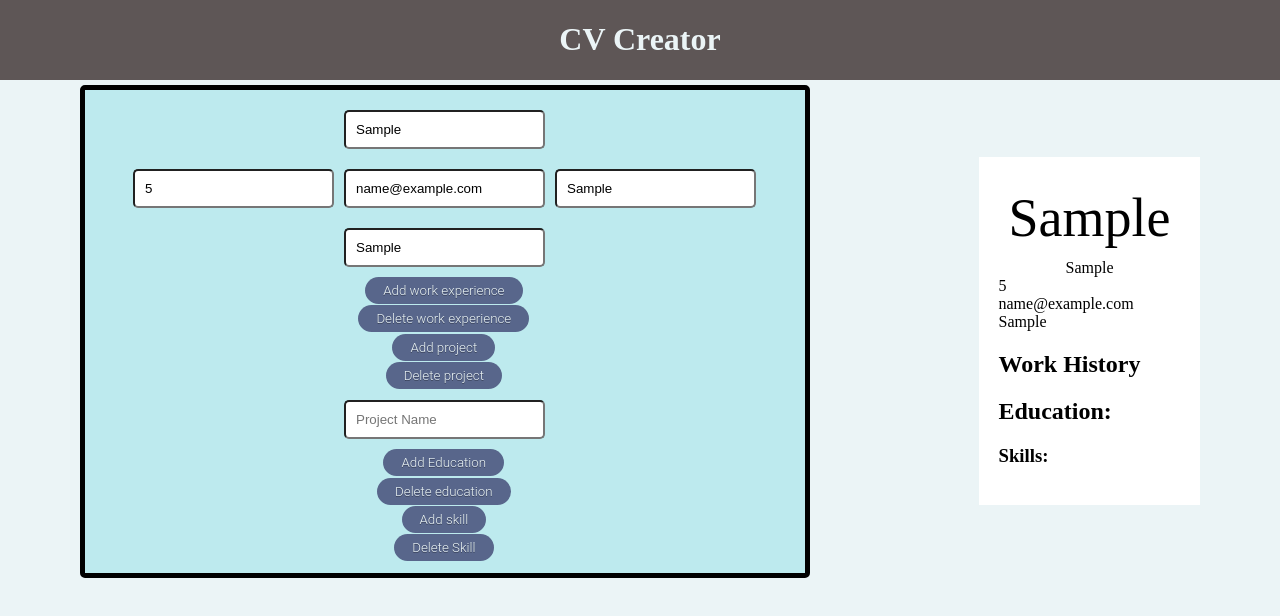
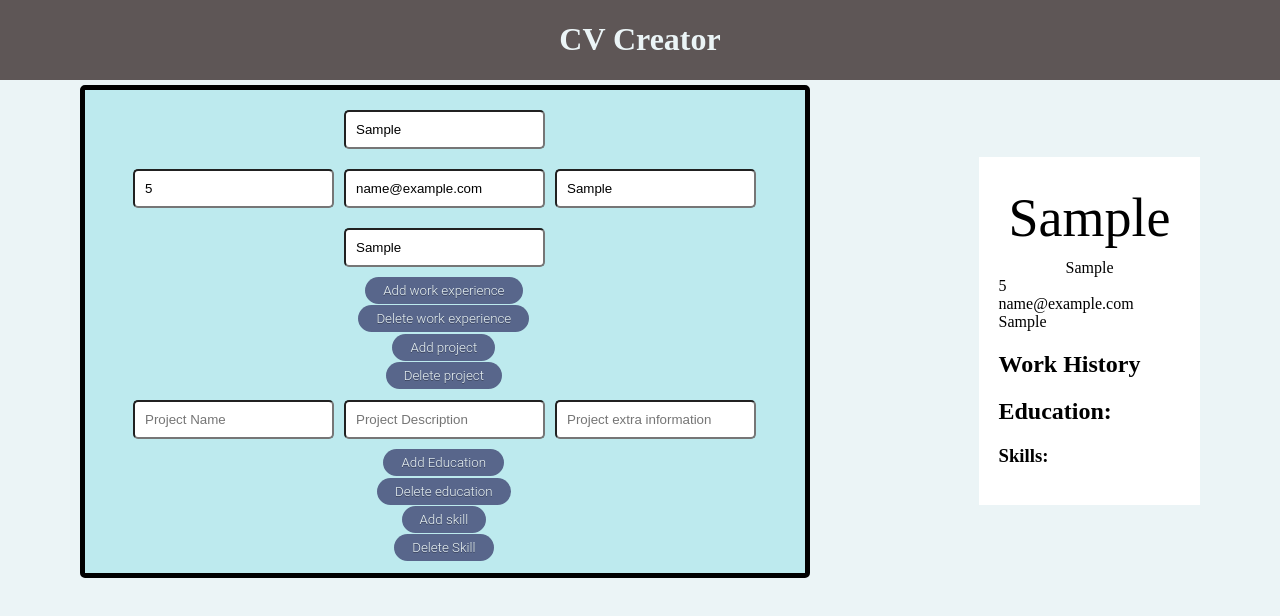
Before and after one commit to 9James9/CVMaker, a React (Create React App) app: page / in a window 1280 px wide. Both pictures are taken after typing "Sample", "5", "name@example.com", "Sample", "Sample" into the empty fields and a click on the button "Add project". Shown: the top 616 px of the page. Built offline with nearby package versions, Linux system fonts and the light colour scheme.

Commit message:
added project extras

```diff
--- a/src/components/Displays/Projects/projectdisplay.js
+++ b/src/components/Displays/Projects/projectdisplay.js
@@ -1,22 +1,47 @@
-import React from 'react';
-import './projectdisplay.css'
+import React from "react";
+import "./projectdisplay.css";
 
-const ProjectDisplay = ({projects}) => {
-    let projectNames = []
+const ProjectDisplay = ({ projects }) => {
+  let projectNames = [];
+  let projectDescriptions = [];
+  let projectExtras = [];
   const handleData = () => {
+    projectNames = [];
+    projectDescriptions = [];
+    projectExtras = [];
     for (let i = 0; i < Object.keys(projects.projects).length; i++) {
-            projectNames.push(projects.projects[i]?.Name)
+      projectNames.push(projects.projects[i]?.Name);
     }
-
+    for (let i = 0; i < Object.keys(projects.projects).length; i++) {
+      projectDescriptions.push(projects.projects[i]?.Description);
     }
+    for (let i = 0; i < Object.keys(projects.projects).length; i++) {
+      projectExtras.push(projects.projects[i]?.Extra);
+    }
+  };
   return (
-      <div className='projectdisplay__container'>
+    <div className="projectdisplay__container">
       {handleData()}
-          <h3>{projectNames[0] && projectNames[0] !== 'undefined' && projectNames[0] !== '' ? 'Projects' : ''}</h3>
-          {projectNames.map((x,i) => {
+      <h3>
+        {projectNames[0] &&
+        projectNames[0] !== "undefined" &&
+        projectNames[0] !== ''
+          ? "Projects"
+          : ''}
+      </h3>
+      {projectNames.map((x, i) => {
         return (
-                  <p key={i}>{projectNames[i] !== '' && projectNames[i] !== 'undefined' ? `${projectNames[i]}` : ''}</p>
-              )
+          <div key={i}>
+            <p>
+              {projectNames[i] !== '' && projectNames[i] !== 'undefined'
+                ? `Name: ${projectNames[i]}`
+                : ''}
+            </p>
+            {}
+            <p>{projectDescriptions[i] !== '' && projectDescriptions[i] !== 'undefined' ? `Description: ${projectDescriptions[i]}` : ''}</p>
+            <p>{projectExtras[i] !== '' && projectExtras[i] !== 'undefined' ? `More info: ${projectExtras[i]}` : ''}</p>
+          </div>
+        );
       })}
     </div>
   );
--- a/src/components/Main/main.js
+++ b/src/components/Main/main.js
@@ -31,30 +31,56 @@ export function Main() {
   const [projects, setProjects] = useState({ projects: ""})
   const [projectInputs, setProjectInputs] = useState([])
 
+  const updateProjectInputDesc = e => {
+    setProjects((prevState) => ({
+      projects: {
+        ...prevState.projects,
+        [projectInputs.length]: {
+          ...prevState.projects[projectInputs.length],
+          Description: e.target.value
+        }
+      }
+    }))
+  }
+
+  const updateProjectInputExtra = e => {
+    setProjects((prevState) => ({
+      projects: {
+        ...prevState.projects,
+        [projectInputs.length]: {
+          ...prevState.projects[projectInputs.length],
+          Extra: e.target.value
+        }
+      }
+    }))
+  }
   const updateProjectInputName = e => {
     setProjects((prevState) => ({
       projects: {
         ...prevState.projects,
         [projectInputs.length]: {
+          ...prevState.projects[projectInputs.length],
           Name: e.target.value
         }
       }
     }))
   }
-  const deleteProjectInputName = e => {
+  const deleteProjectInput = e => {
 
     setProjects((prevState) => ({
       projects: {
         ...prevState.projects,
         [projectInputs.length]: {
-          Name: ''
+          Name: '',
+          Description: '',
+          Extra: ''
         }
       }
     }))
     setProjectInputs(projectInputs.slice(0,-1))
   }
   const addProjectInput = e => {
-    setProjectInputs(projectInputs.concat(<ProjectInput key={projectInputs.length} updateProjectInputName={updateProjectInputName}/>))
+    setProjectInputs(projectInputs.concat(<ProjectInput key={projectInputs.length} updateProjectInputName={updateProjectInputName} updateProjectInputDesc={updateProjectInputDesc} updateProjectInputExtra={updateProjectInputExtra}/>))
   }
   const updateSkill = e => {
     setSkills((prevState) => ({
@@ -236,7 +262,7 @@ export function Main() {
         <button onClick={removeWorkClick}>Delete work experience</button>
         {jobDisplay}
         <button onClick={addProjectInput}>Add project</button>
-        <button onClick={deleteProjectInputName}>Delete project</button>
+        <button onClick={deleteProjectInput}>Delete project</button>
         {projectInputs}
         <button onClick={addEducationClick}>Add Education</button>
         <button onClick={removeEducationClick}>Delete education</button>
--- a/src/components/inputs/Projects/projectinput.js
+++ b/src/components/inputs/Projects/projectinput.js
@@ -1,11 +1,13 @@
 import React from 'react';
 import './projectinput.css'
 
-const ProjectInput = ({updateProjectInputName}) => {
+const ProjectInput = ({updateProjectInputName, updateProjectInputDesc, updateProjectInputExtra}) => {
 
   return (
       <div className='projectinput__container'>
           <input placeholder='Project Name' onChange={e => {updateProjectInputName(e)}}></input>
+          <input placeholder='Project Description' onChange={e => {updateProjectInputDesc(e)}}></input>
+          <input placeholder='Project extra information' onChange={e => {updateProjectInputExtra(e)}}></input>
       </div>
   );
 };
```
Lines whose indentation alone changed are shown as unchanged.
